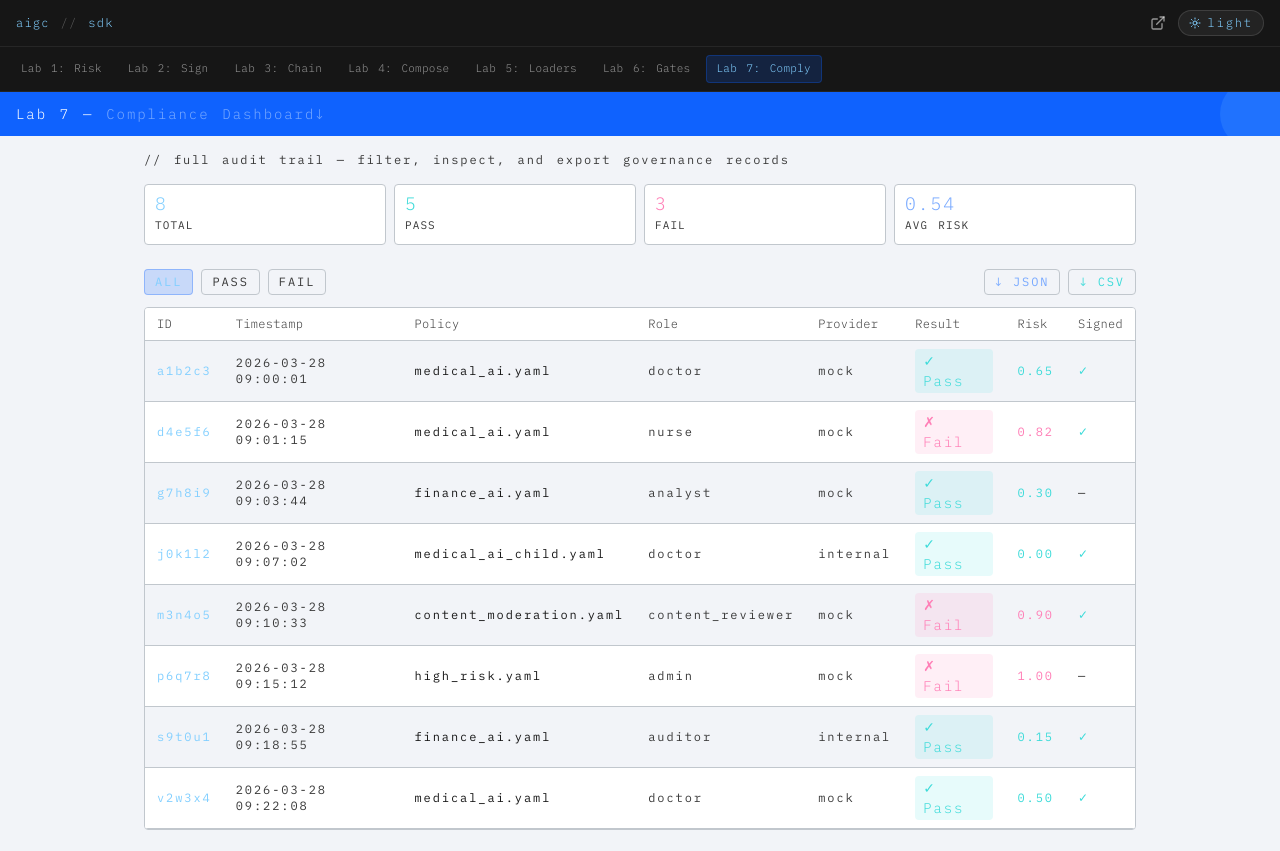
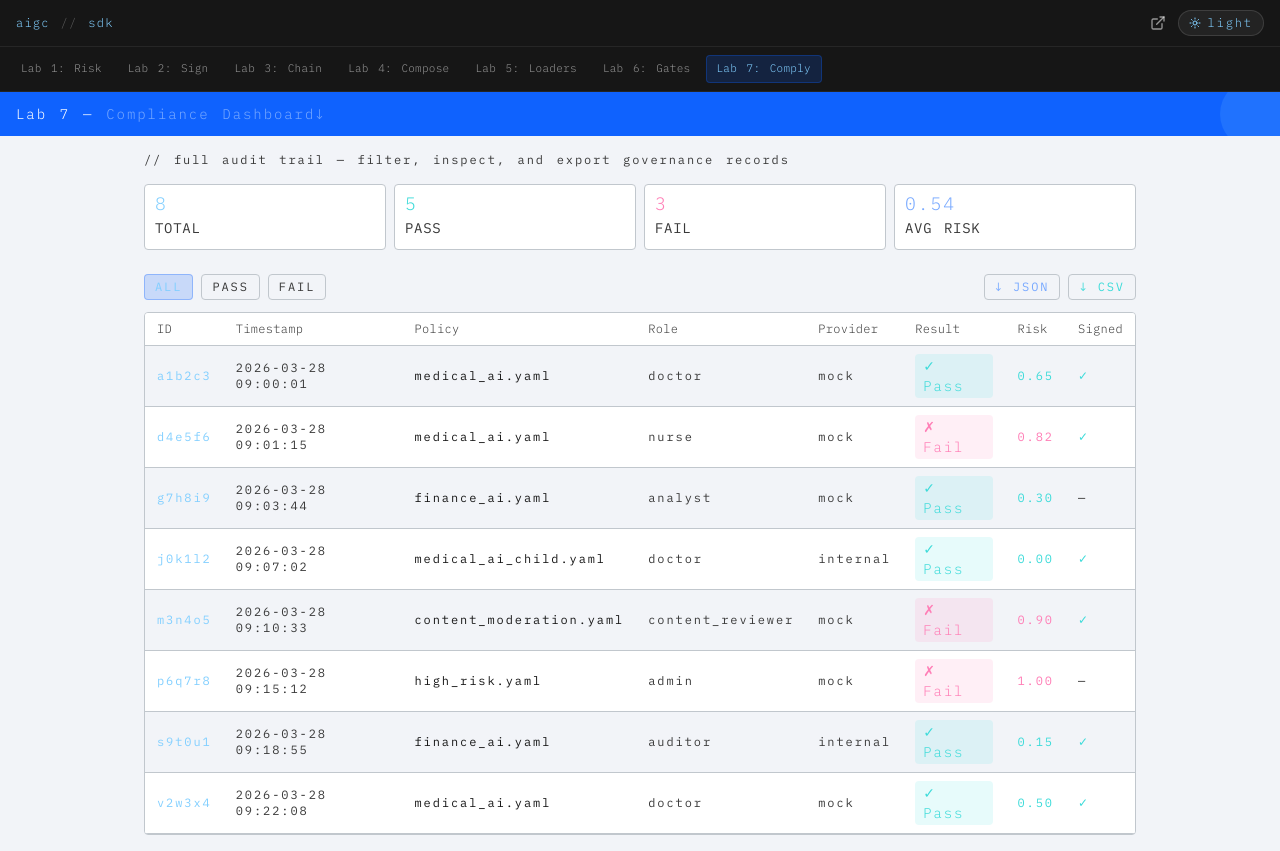
Before and after one commit to nealsolves/aigc, a React (Vite) app in the folder demo-app-react/: page /#/lab/7 in a window 1280 px wide. Built offline with nearby package versions, Linux system fonts and the light colour scheme.

Commit message:
a11y: MetricCard label bumped from 11px to 0.875rem

```diff
--- a/demo-app-react/src/components/shared/MetricCard.tsx
+++ b/demo-app-react/src/components/shared/MetricCard.tsx
@@ -13,7 +13,7 @@ export default function MetricCard({ value, label, color }: Props) {
       <div className="font-mono font-light text-lg leading-none" style={{ color }}>
         {value}
       </div>
-      <div className="font-mono text-[11px] tracking-widest mt-1" style={{ color: 'var(--text-secondary)' }}>
+      <div className="font-mono text-[0.875rem] tracking-wider mt-1" style={{ color: 'var(--text-secondary)' }}>
         {label}
       </div>
     </div>
```
